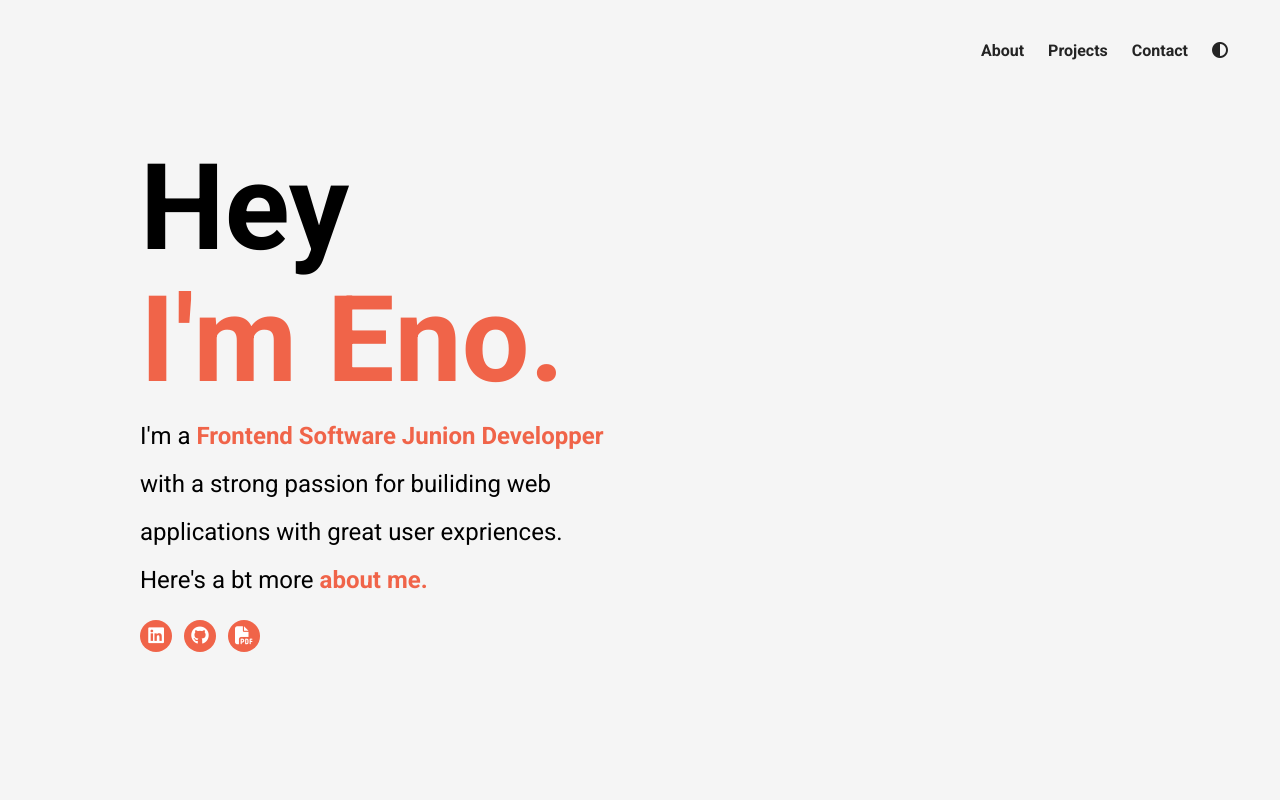
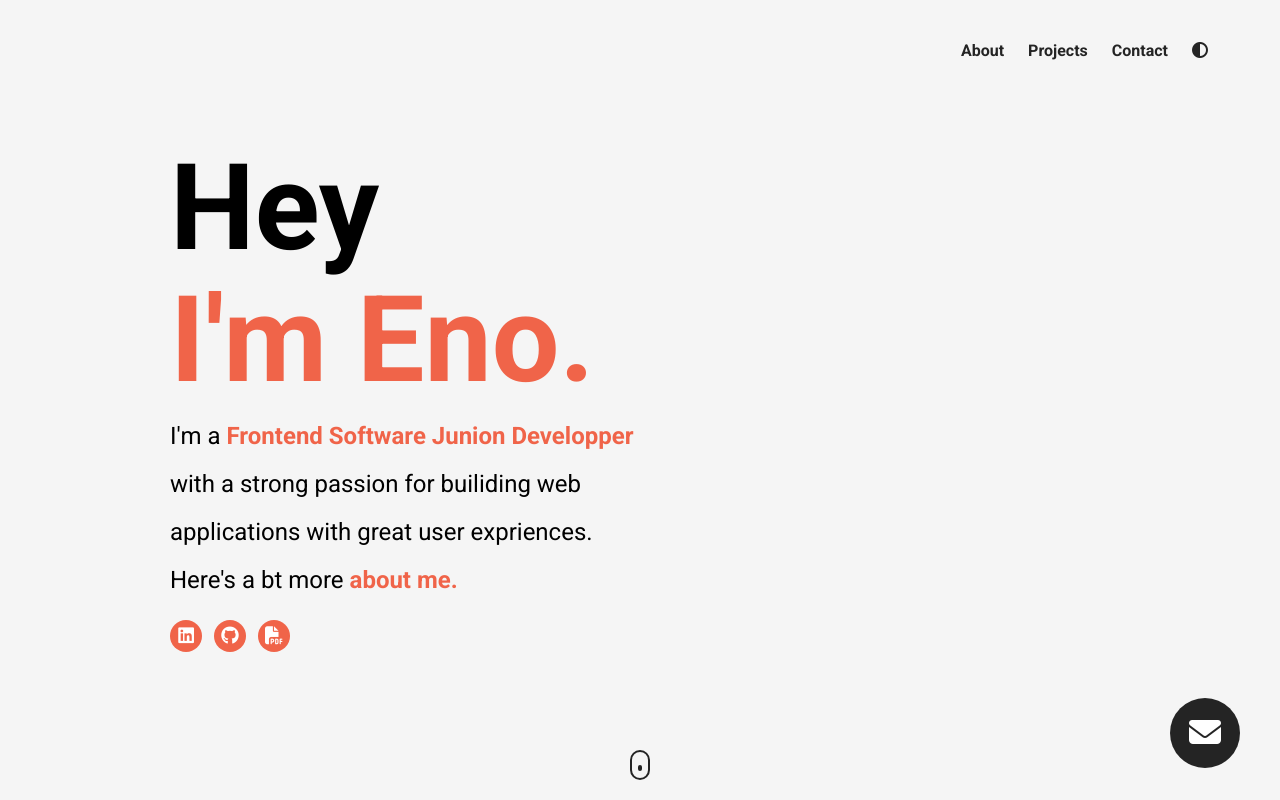
Before and after one commit to LiriDek/New-E-portfolio, a plain HTML site: page index.html in a window 1280 px wide. Drawn offline with Linux system fonts and the light colour scheme.

Commit message:
Landing page styles v1.1

```diff
--- a/index.html
+++ b/index.html
@@ -34,7 +34,7 @@
                     link__hover-effect--black
                     ">Contact</a>
                 </li>
-                <li class="nav__link">
+                <li class="nav__link click">
                     <a href="#" class="
                     nav__link--anchor
                     link__hover--effect
@@ -54,18 +54,25 @@
                     Here's a bt more <b class="orange">about me.</b>
                 </p>
                 <div class="social__list">
-                    <a href="#" class="social__link">
-                        <i class="fa-brands fa-linkedin fa--modif"></i>
+                    <a href="https://fr.linkedin.com/in/enometa" target="_blank" class="social__link click">
+                        <i class="fa-brands fa-linkedin fa--modif-social"></i>
                     </a>
-                    <a href="#" class="social__link ">
-                        <i class="fa-brands fa-github fa--modif"></i>
+                    <a href="https://github.com/LiriDek" target="_blank" class="social__link click">
+                        <i class="fa-brands fa-github fa--modif-social"></i>
                     </a>
-                    <a href="#" class="social__link ">
-                        <i class="fa-solid fa-file-pdf fa--modif"></i>
+                    <a href="./assets/CV à jour DWWM 2ITECH v2.pdf" target="_blank" class="social__link click">
+                        <i class="fa-solid fa-file-pdf fa--modif-social"></i>
                     </a>
                 </div>
             </div>
         </header>
+        <button class="mail__btn click">
+            <i class="fa-solid fa-envelope fa--modif-enveloppe"></i>
+        </button>
+        <a href="#projects" class="scroll">
+            <div class="scroll__icon click">
+            </div>
+        </a>
     </section>
 </body>
 </html>
--- a/styles.css
+++ b/styles.css
@@ -10,6 +10,10 @@
 
 a {
     text-decoration: none;
+}
+
+button {
+    cursor: pointer;
 }
 
 li {
@@ -30,7 +34,18 @@ p {
 
 .orange {
     color: #f06449 !important;
+}
 
+.click {
+    transition: 300ms all ease;
+}
+
+.click:hover {
+    scale: 1.1;
+}
+
+.click:active {
+    scale: 0.8;
 }
 
 /*
@@ -51,6 +66,7 @@ p {
     /* Size */
     width: 100%;
     max-width: 1000px;
+    padding: 0 30px;
 }
 
 .header__para {
@@ -78,8 +94,62 @@ p {
     border-radius: 50%;
 }
 
-.fa--modif {
+.fa--modif-social {
     background-color: #f06449;
+}
+
+.mail__btn {
+    width: 70px;
+    height: 70px;
+    font-size: 32px;
+    border-radius: 50%;
+    border: none;
+    background-color: #242424;
+    color: white;
+    position: absolute;
+    bottom: 32px;
+    right: 40px;
+}
+
+.fa--modif-enveloppe {
+    background-color: #242424;
+}
+
+.scroll {
+    position: absolute;
+    bottom: 20px;
+    left: 50%;
+    transform: translateX(-50%);
+
+}
+
+.scroll__icon {
+    width: 20px;
+    height: 30px;
+    border: 2px solid #242424;
+    border-radius: 24px;
+    display: flex;
+    justify-content: center;
+    align-items: center;
+}
+
+.scroll__icon:after {
+    content: "";
+    width: 4px;
+    height: 6px;
+    background-color: #242424;
+    border-radius: 2px;
+    animation: scroll 1000ms infinite alternate-reverse;
+}
+
+@keyframes scroll {
+    0% {
+        transform: translateY(3px);
+    }
+
+    100% {
+        transform: translateY(-3px);
+    }
 }
 
 /*
@@ -95,6 +165,7 @@ nav {
     max-width: 1200px;
     margin: 0 auto;
     height: 100px;
+    padding: 0 20px;
 }
 
 .nav__link--list {
@@ -115,5 +186,3 @@ nav {
 .fa-adjust {
     font-size: 20px;
 }
-
-/* 33:35*/
```
Also changed, not shown: assets/Eportfolio YT.png (added), assets/Frontend Simplified.jpg (added), assets/Frontend Simplified.png (added), assets/blinker mockup.png (added), assets/circle.svg (added), assets/favicon.ico (added), assets/google mockup.png (added), assets/logo.svg (added), assets/semi circle.svg (added), assets/squiggly.svg (added), assets/triangle.svg (added), 2 other files.
